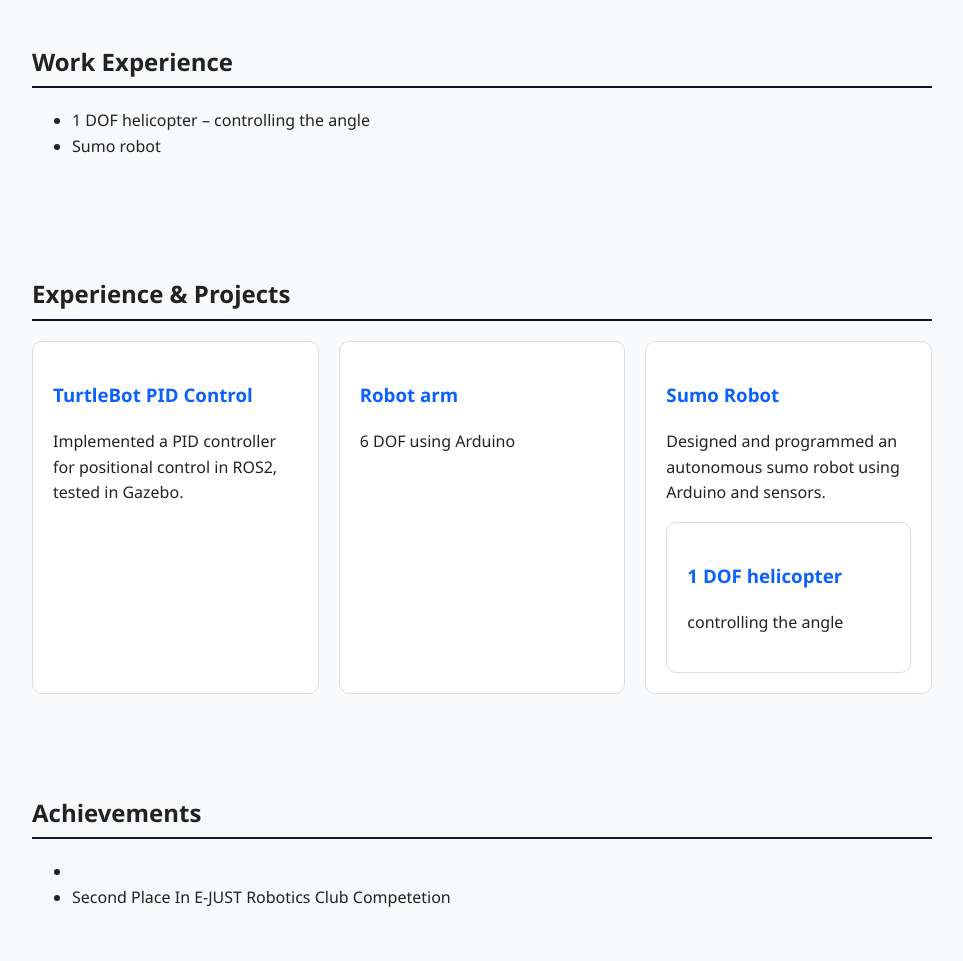
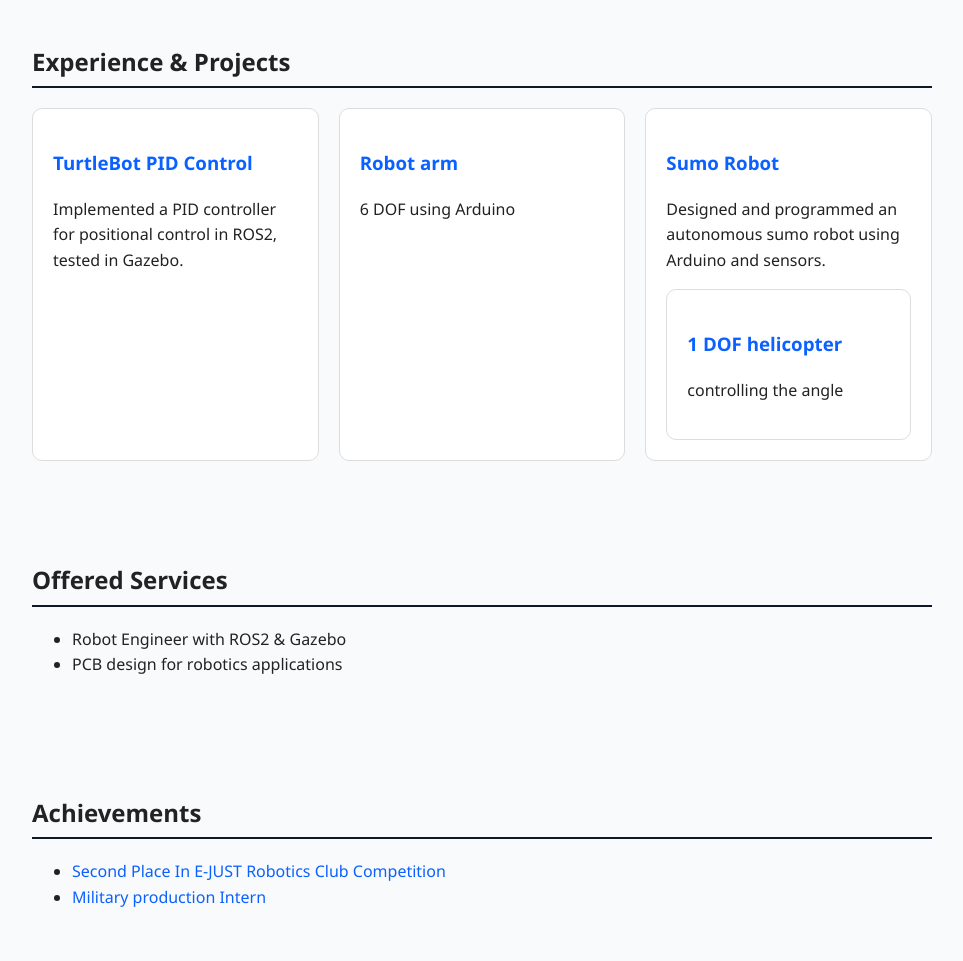
Before and after one commit to MFarouk11/MFarouk11.github.io, a plain HTML site: page index.html in a window 1280 px wide. Shown: the part 1191-2152 px from the top of the page, without its empty margins (158-1121 px from the left). Drawn offline with Linux system fonts and the light colour scheme.

Commit message:
Update portfolio information

```diff
--- a/index.html
+++ b/index.html
@@ -4,10 +4,8 @@
   <meta charset="utf-8" />
   <meta name="viewport" content="width=device-width,initial-scale=1" />
   <title>Farouk | Robotics & Software Portfolio</title>
-  <img src="images/myphoto.jpg" alt="Mohamed Farouk" width="250" style="border-radius: 50%;">
 
   <style>
-
     body{font-family:Segoe UI,Arial,sans-serif;margin:0;padding:0;line-height:1.6;color:#222;background:#f9fafb}
     header{background:#0f172a;color:#fff;text-align:center;padding:60px 20px}
     header h1{font-size:40px;margin:0}
@@ -21,6 +19,7 @@
   </style>
 </head>
 <body>
+
 
   <!-- 1. Cover -->
 <header>
@@ -36,9 +35,11 @@
   <!-- 2. About -->
   <section>
     <h2>About Me</h2>
-    <p>Hello! I am Farouk, a 3rd-year engineering student passionate about robotics, embedded systems, and software development.
-    I focus on building practical robotics projects using ROS2, AI & Computer Vision, Raspberry Pi.
-    My goal is to become a robotics software engineer who bridges theory with real-world impact.</p>
+    <p> I specialize in bridging robotics hardware with intelligent software.
+    As a Mechatronics Engineering student passionate about ROS2, embedded systems, and computer vision,
+    I transform complex ideas into practical robotics solutions.
+    My unique value lies in combining hands-on prototyping with strong software engineering skills,
+    enabling me to deliver projects that are not only functional but scalable and future-ready.</p>
   </section>
 
   <!-- 3. Education -->
@@ -62,17 +63,7 @@
     </div>
   </section>
 
-  <!-- 5. Work Experience -->
-  <section>
-    <h2>Work Experience</h2>
-    <ul>
-      <li>1 DOF helicopter – controlling the angle </li>
-      <li>Sumo robot </li>
 
-
-
-    </ul>
-  </section>
 
   <!-- 6. Offered Services
   <section>
@@ -106,14 +97,33 @@
     </div>
   </section>
 
-  <!-- 8. Achievements -->
+
+<!-- 6. Offered Services -->
   <section>
-    <h2>Achievements</h2>
+    <h2>Offered Services</h2>
     <ul>
-      <li></li>
-      <li>Second Place In E-JUST Robotics Club Competetion</li>
+      <li>Robot Engineer with ROS2 & Gazebo</li>
+      <li>PCB design for robotics applications</li>
     </ul>
   </section>
+
+ <!-- 8. Achievements -->
+<section>
+  <h2>Achievements</h2>
+  <ul>
+    <li>
+      <a href="https://lnkd.in/p/d6i-K4NY" target="_blank">
+        Second Place In E-JUST Robotics Club Competition
+      </a>
+    </li>
+    <li>
+      <a href="https://lnkd.in/p/dtNBNQiQ" target="_blank">
+        Military production Intern
+      </a>
+    </li>
+  </ul>
+</section>
+
 
   <!-- 9. Testimonials -->
   <section>
```
